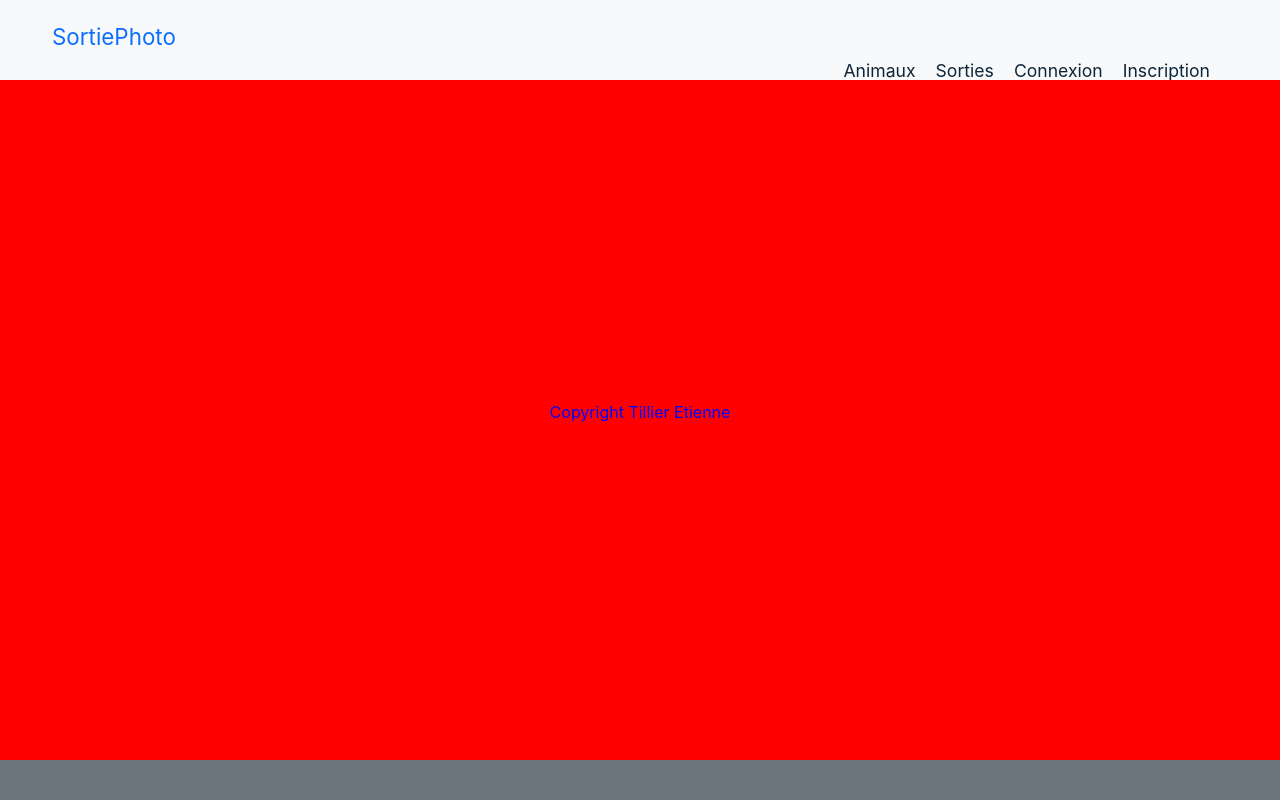
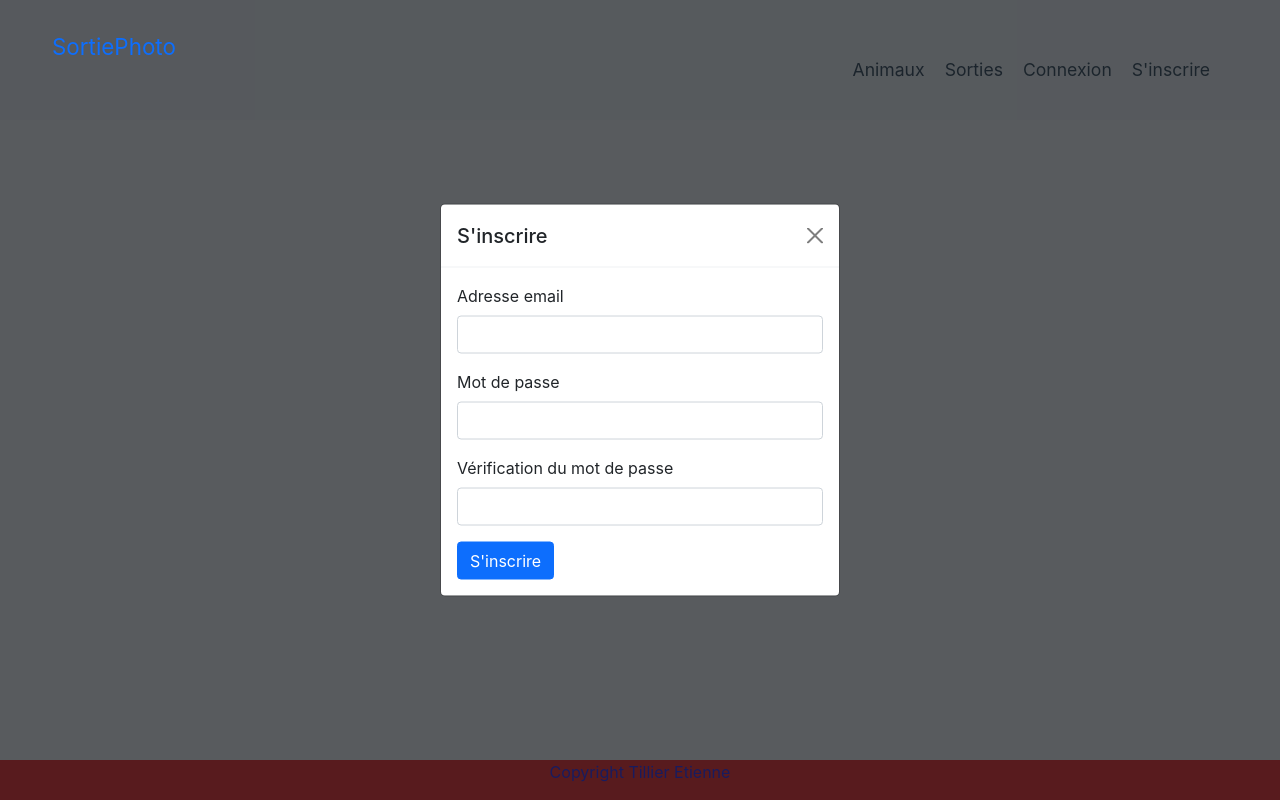
Before and after one commit to etienne-tillier/SortiePhotoAnimaux, a React (Create React App) app: page / in a window 1280 px wide. Built offline with nearby package versions, Linux system fonts and the light colour scheme; no server answers.

Commit message:
commencement auth

```diff
--- a/src/App.js
+++ b/src/App.js
@@ -1,16 +1,41 @@
 import React from "react";
 import { BrowserRouter, Routes, Route } from "react-router-dom";
-import Home from "./pages/Home/Home.jsx";
+import ListeAnimaux from "./components/ListeAnimaux/ListeAnimaux.jsx";
+import Inscription from "./pages/Home/Inscription/Inscription.jsx";
+import Navbar from "./components/Nav/Navbar.jsx";
+import Footer from "./components/Footer/Footer.jsx";
 import "./App.css";
+import styled from "styled-components";
+
+
+const StyledApp = styled.div`
+  height: 100vh;
+  width: 100%;
+  display: grid;
+  grid-template-rows: 15% 80% 5%;
+
+  .containerApp{
+    width: 100%;
+    height: 100%;
+  }
+
+`
 
 const App = () => {
   return (
-    <BrowserRouter>
-      <Routes>
-        <Route path="/" element={<Home></Home>} />
-        <Route path="/home" element={<Home></Home>} />
-      </Routes>
-    </BrowserRouter>
+    <>
+      <StyledApp>
+      <Inscription/>
+      <Navbar/>
+        <div className="containerApp">
+          <Routes>
+            <Route path="/" element={<ListeAnimaux></ListeAnimaux>} />
+            <Route path="/listeAnimaux" element={<ListeAnimaux></ListeAnimaux>} />
+          </Routes>
+        </div>
+        <Footer></Footer>
+      </StyledApp>
+    </>
   );
 };
 
--- a/src/components/ListeAnimaux/ListeAnimaux.jsx
+++ b/src/components/ListeAnimaux/ListeAnimaux.jsx
@@ -7,8 +7,9 @@ import loupeLogo from "../../assets/img/searchIcon.png"
 
 const StyledListeAimaux = styled.div`
 
-    height: 80%;
+    height: 100%;
     width: 100%;
+    background-color: gray;
 
     header{
         width: 100%;
--- a/src/components/Nav/RightNav.jsx
+++ b/src/components/Nav/RightNav.jsx
@@ -1,8 +1,11 @@
-import React from 'react'
+import React, {useContext} from 'react'
 import styled from 'styled-components'
 import {Link} from "react-router-dom"
+import { UtilisateurContext } from '../../context/userContext'
 // import { firebase } from "../../utils/firebaseConfig";
 // import { verifConnexion } from '../../utils/db';
+
+
 
 const Ul = styled.ul`
 
@@ -21,6 +24,7 @@ const Ul = styled.ul`
         outline: none;
         user-select: none;
         font-size: 1.1rem;
+        cursor: pointer;
     }
 
 
@@ -50,19 +54,17 @@ const Ul = styled.ul`
 
 const RightNav = ( props ) => {
 
-    // const deconnexion = () => {
-    //     firebase.auth().signOut();
-    //     sessionStorage.setItem("connexion",false);
-    //     sessionStorage.setItem("admin",false);
-    // }
+    const {toggleModals} = useContext(UtilisateurContext)
+
+
 
     return (
         <div>
             <Ul open={props.open}>
                 <li><Link className='link' to="/" >Animaux</Link></li>
                 <li><Link className='link' to="/">Sorties</Link></li>
-                <li><Link className='link' to="/">Connexion</Link></li>
-                <li><Link className='link' to="/">Inscription</Link></li>
+                <li><div className='link' onClick={() => console.log("piooo")}>Connexion</div></li>
+                <li><div className='link'  onClick={() => toggleModals("signUp")}>S'inscrire</div></li>
                 {/* {(verifConnexion() ?
                         <li><a href="home" onClick={() => deconnexion()}>Déconnexion</a></li>
                          :
--- /dev/null
+++ b/src/context/userContext.js
@@ -0,0 +1,44 @@
+import React, { createContext, useState, useEffect } from "react";
+
+const UtilisateurContext = createContext();
+
+//Le fournisseur du context à tous les composants enfants (il englobe tout et pas besoins de passer le context par les props)
+function UtilisateurContextProvider(props) {
+  // modal
+
+  const [modalState, setModalState] = useState({
+    signUpModal: true,
+    signInModal: false,
+  });
+
+
+  //fonction pour gérer la fermeture et ouverture des modals
+  const toggleModals = (modal) => {
+    if (modal === "signIn") {
+      setModalState({
+        signUpModal: false,
+        signInModal: true,
+      });
+    }
+    if (modal === "signUp") {
+      setModalState({
+        signUpModal: true,
+        signInModal: false,
+      });
+    }
+    if (modal === "close") {
+      setModalState({
+        signUpModal: false,
+        signInModal: false,
+      });
+    }
+  };
+
+  //props.children = tous les enfants
+  return(
+    <UtilisateurContext.Provider value={{modalState, toggleModals}}>
+      {props.children}
+    </UtilisateurContext.Provider>
+  )}
+
+export { UtilisateurContext, UtilisateurContextProvider };
--- a/src/index.js
+++ b/src/index.js
@@ -2,10 +2,16 @@ import React from 'react';
 import ReactDOM from 'react-dom';
 import './index.css';
 import App from './App';
+import { UtilisateurContextProvider } from "./context/userContext"
+import {BrowserRouter} from "react-router-dom"
 
 ReactDOM.render(
   <React.StrictMode>
-    <App />
+    <BrowserRouter>
+      <UtilisateurContextProvider>
+        <App />
+      </UtilisateurContextProvider>
+    </BrowserRouter>
   </React.StrictMode>,
   document.getElementById('root')
 );
--- a/src/pages/Home/Home.jsx
+++ b/src/pages/Home/Home.jsx
@@ -8,10 +8,8 @@ import ListeAnimaux from '../../components/ListeAnimaux/ListeAnimaux';
 
 
 const StyledHome = styled.div`
-    height: 100vh;
+    height: 100%;
     width: 100%;
-    display: grid;
-    grid-template-rows: 10% 85% 5%;
 `
 
 
@@ -39,7 +37,6 @@ const Home = () => {
         (isMount ? (
             <React.Fragment>
                 <StyledHome className='bg-secondary'>
-                    <Navbar></Navbar>
                     {/* {(sessionStorage.getItem("admin") == "true" ?
                         <React.Fragment>
                         <div className="creerRestaurant" onClick={() => goTo("FormulaireRestaurant", {create : true})}>Nouveau Restaurant</div>
@@ -49,7 +46,6 @@ const Home = () => {
                         " "
                     )} */}
                     <ListeAnimaux></ListeAnimaux>
-                    <Footer></Footer>
                 </StyledHome>
             </React.Fragment>
         ) : null)
--- /dev/null
+++ b/src/pages/Home/Inscription/Inscription.jsx
@@ -0,0 +1,91 @@
+import React, {useContext} from 'react';
+import { UtilisateurContext } from '../../../context/userContext';
+
+
+const Connexion = () => {
+
+    const {modalState, toggleModals} = useContext(UtilisateurContext)
+
+    return (
+        <React.Fragment>
+{modalState.signUpModal && (
+        <div className="position-fixed top-0 vw-100 vh-100">
+          <div
+          onClick={() => toggleModals("close")}
+          className="w-100 h-100 bg-dark bg-opacity-75">
+          </div>
+            <div
+              className="position-absolute top-50 start-50 translate-middle"
+              style={{ minWidth: "400px" }}
+            >
+              <div className="modal-dialog">
+                <div className="modal-content">
+                  <div className="modal-header">
+                    <h5 className="modal-title">S'inscrire</h5>
+                    <button
+                    onClick={() => toggleModals("close")}
+                    className="btn-close"></button>
+                  </div>
+
+                  <div className="modal-body">
+                    <form
+                    //ref={formRef}
+                    //onSubmit={handleForm}
+                    className="sign-up-form">
+                      <div className="mb-3">
+                        <label htmlFor="inscriptionEmail" className="form-label">
+                          Adresse email
+                        </label>
+                        <input
+                         // ref={addInputs}
+                          name="email"
+                          required
+                          type="email"
+                          className="form-control"
+                          id="inscriptionEmail"
+                        />
+                      </div>
+
+                      <div className="mb-3">
+                        <label htmlFor="inscriptionMdp" className="form-label">
+                          Mot de passe
+                        </label>
+                        <input
+                          //ref={addInputs}
+                          name="mdp"
+                          required
+                          type="password"
+                          className="form-control"
+                          id="inscriptionMdp"
+                        />
+                      </div>
+
+                      <div className="mb-3">
+                        <label htmlFor="verifMdp" className="form-label">
+                          Vérification du mot de passe
+                        </label>
+                        <input
+                          //ref={}
+                          name="mdp"
+                          required
+                          type="password"
+                          className="form-control"
+                          id="verifMdp"
+                        />
+                        <p className="text-danger mt-1">{}</p>
+                      </div>
+
+                      <button className="btn btn-primary">S'inscrire</button>
+                    </form>
+                  </div>
+                </div>
+              </div>
+            </div>
+
+        </div>
+     )}
+        </React.Fragment>
+    );
+};
+
+export default Connexion;
```
Also changed, not shown: src/pages/Home/Connexion/Connexion.jsx (deleted, +0 -15 lines), src/firebase-config.js (renamed from src/firebase.config.js).
